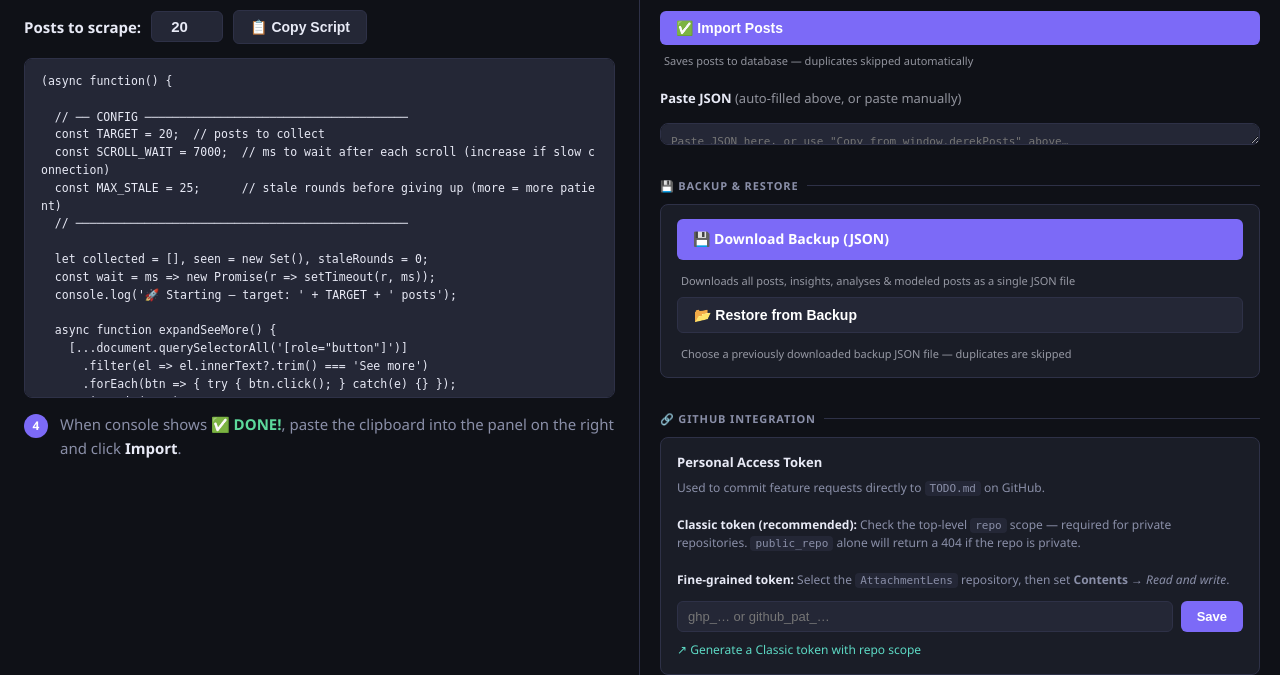
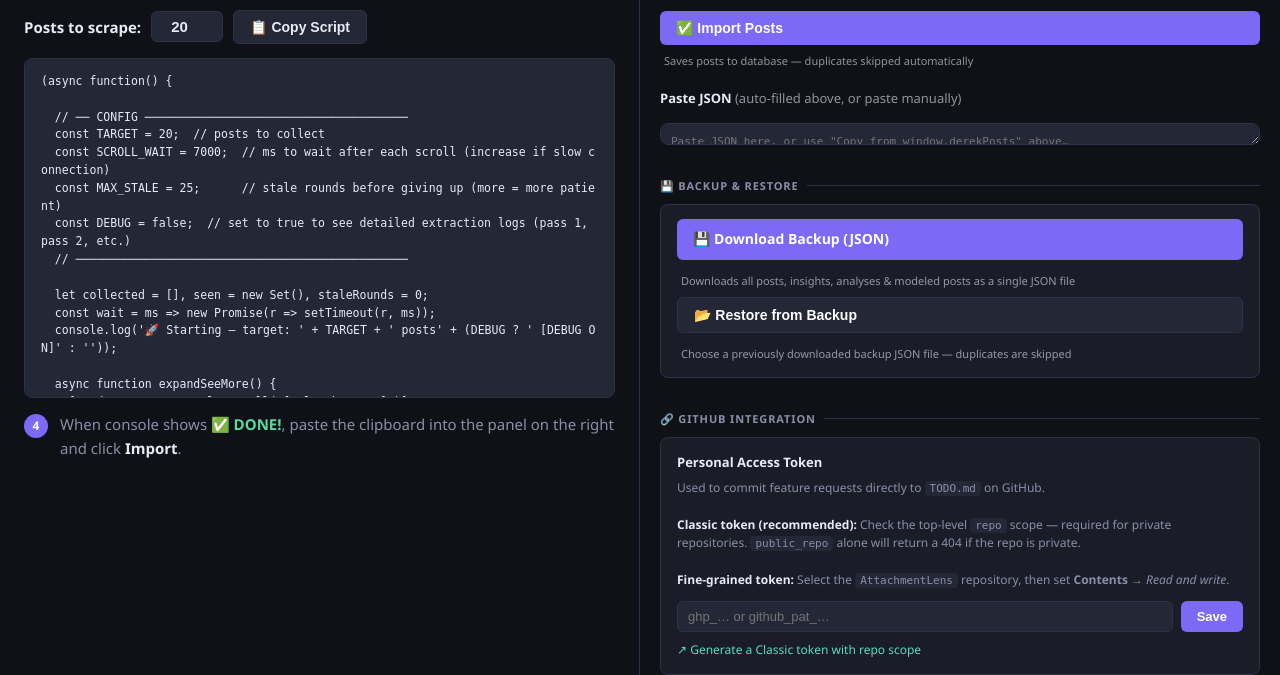
Before and after one commit to btaira/AttachmentLens, a Flask app: page /import in a window 1280 px wide; the page is wider, and only the part inside the window is pictured. Shown: the part 340-1015 px from the top of that part. Run offline with Flask 3, Linux system fonts and the light colour scheme; the visitor is signed in with stand-in values (Sample User, id 1); data comes from the database, SQL or seed files in the repository; data that the repository does not hold is empty.

Commit message:
refactor: add DEBUG toggle to hide detailed extraction logs
Added DEBUG flag at the top of the scraper config (default: false).

Now only the main post status lines are visible:
  ✅ [1/20] 📅June 4, 2026 👍54 💬1 — Post title...

All detailed extraction logs are hidden by default:
  ✓ Pass 1 (timestamp link) got date
  📅 Pass 2 matched: June 3, 2026
  ⚠️ Pass 2 found 0 date candidates

To enable debug logging:
  1. Copy the scraper script
  2. In the browser console, change: const DEBUG = false;
     to: const DEBUG = true;
  3. Run the script

This keeps the output clean during normal use while allowing
detailed debugging when needed.

Co-Authored-By: Claude Haiku 4.5 <noreply@anthropic.com>

```diff
--- a/templates/import.html
+++ b/templates/import.html
@@ -148,11 +148,12 @@
   const TARGET = 20;  // posts to collect
   const SCROLL_WAIT = 7000;  // ms to wait after each scroll (increase if slow connection)
   const MAX_STALE = 25;      // stale rounds before giving up (more = more patient)
+  const DEBUG = false;  // set to true to see detailed extraction logs (pass 1, pass 2, etc.)
   // ────────────────────────────────────────────────
 
   let collected = [], seen = new Set(), staleRounds = 0;
   const wait = ms => new Promise(r => setTimeout(r, ms));
-  console.log('🚀 Starting — target: ' + TARGET + ' posts');
+  console.log('🚀 Starting — target: ' + TARGET + ' posts' + (DEBUG ? ' [DEBUG ON]' : ''));
 
   async function expandSeeMore() {
     [...document.querySelectorAll('[role="button"]')]
@@ -388,7 +389,7 @@
       }
 
       // Only log if we didn't find a date in any scope (rare now)
-      if (!dateLabel && scopeUsed === 'page-wide') {
+      if (!dateLabel && scopeUsed === 'page-wide' && DEBUG) {
         console.log('⚠️ Could not extract date from any link');
       }
 
@@ -436,13 +437,13 @@
               dist++;
             }
           }
-          if (closestDate) { dateLabel = closestDate; console.log('📅 Pass 2 matched: ' + closestDate + ' (distance: ' + closestDist + ')'); }
-          else console.log('⚠️ Pass 2 found ' + candidates.length + ' candidates but none were in ancestor chain (max distance 20)');
+          if (closestDate) { dateLabel = closestDate; if (DEBUG) console.log('📅 Pass 2 matched: ' + closestDate + ' (distance: ' + closestDist + ')'); }
+          else if (DEBUG) console.log('⚠️ Pass 2 found ' + candidates.length + ' candidates but none were in ancestor chain (max distance 20)');
         } else {
-          console.log('⚠️ Pass 2 found 0 date candidates on page');
+          if (DEBUG) console.log('⚠️ Pass 2 found 0 date candidates on page');
         }
       } else {
-        console.log('✓ Pass 1 (timestamp link) got date');
+        if (DEBUG) console.log('✓ Pass 1 (timestamp link) got date');
       }
 
       // Pass 3: Try to extract date from post URL itself or any remaining text
@@ -462,7 +463,7 @@
             if (text.length > 50) continue; // Skip long text
             if (FULL_DATE_RE.test(text)) {
               dateLabel = text.match(FULL_DATE_RE)[0];
-              console.log('📅 Pass 3 found date in text: ' + dateLabel);
+              if (DEBUG) console.log('📅 Pass 3 found date in text: ' + dateLabel);
               break;
             }
           }
```
